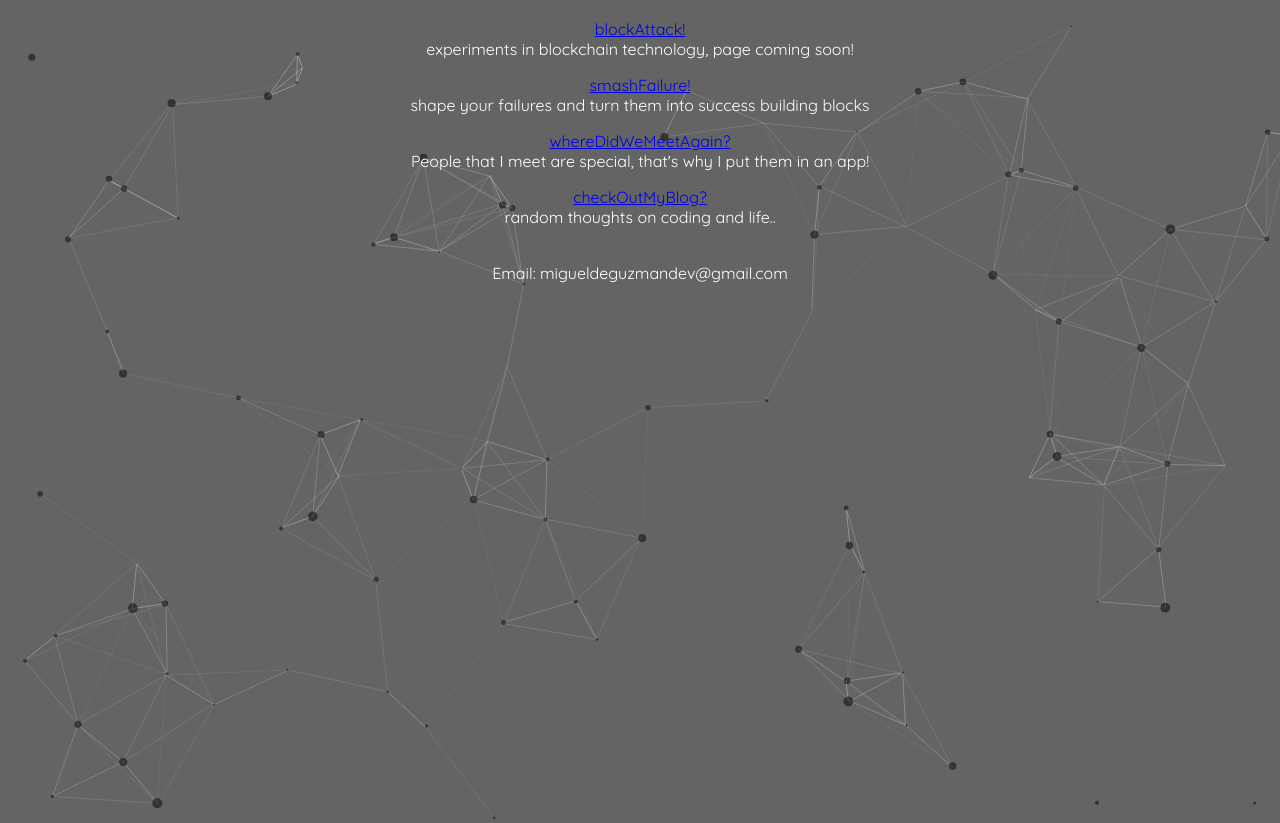
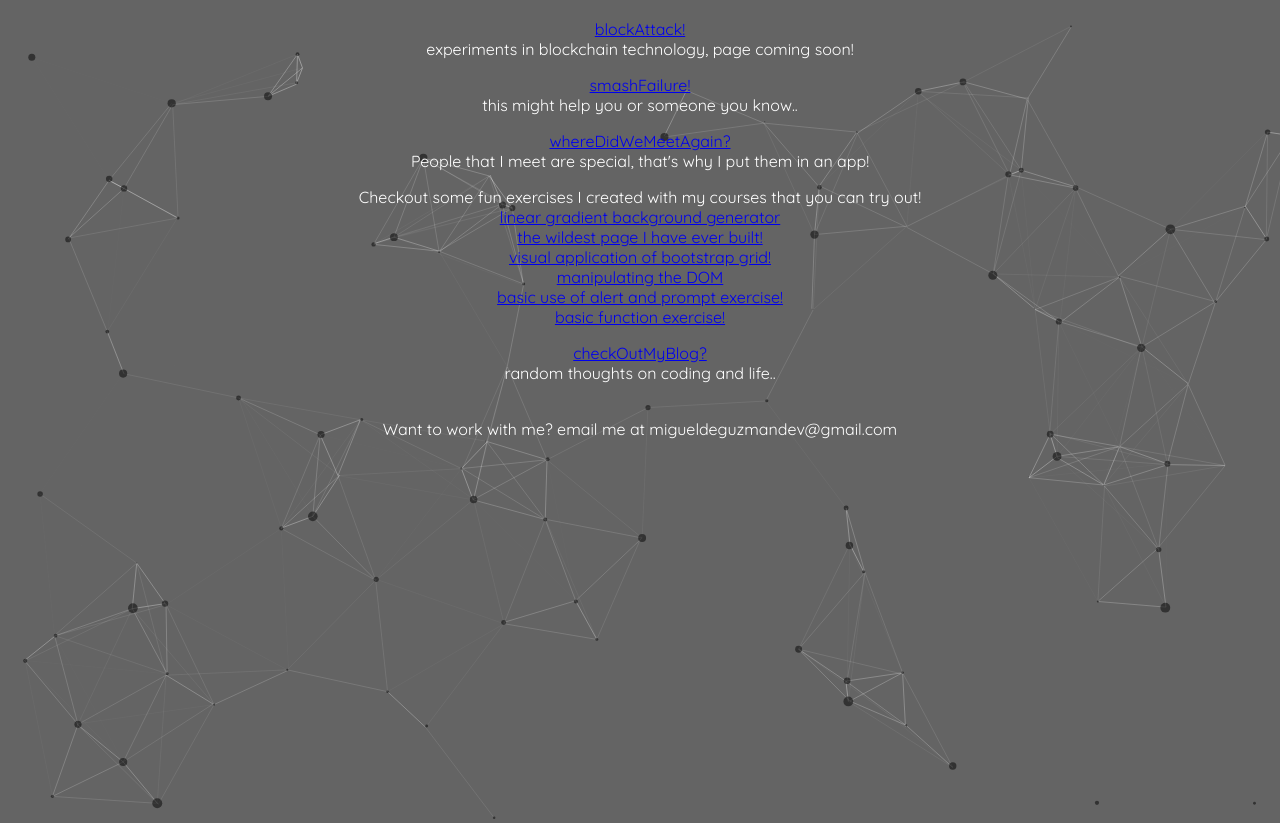
Before and after one commit to migueldeguzman/migueldeguzman.github.io, a plain HTML site: page projects.html in a window 1280 px wide. Shown: the part 62-885 px from the top of the page. Drawn offline with Linux system fonts and the light colour scheme; animation ran at ten frames a second; a web font is replaced by a local one.

Commit message:
adding simple exercises to projects.html

```diff
--- a/projects.html
+++ b/projects.html
@@ -15,16 +15,25 @@
 	</p>
 	<p>
 		<a href="https://migueldeguzman.github.io/smash-failure/">smashFailure!</a><br>
-		shape your failures and turn them into success building blocks
+		this might help you or someone you know..
 	</p>
 		<a href="https://migueldeguzman.github.io/where-did-we-meet-again/">whereDidWeMeetAgain?</a><br>
 		People that I meet are special, that's why I put them in an app!
+	</p>
+	</p>
+		Checkout some fun exercises I created with my courses that you can try out!<br>
+		<a href="https://migueldeguzman.github.io/backgroundGenerator/">linear gradient background generator</a><br>
+		<a href="https://migueldeguzman.github.io/animate/">the wildest page I have ever built!</a><br>
+		<a href="https://migueldeguzman.github.io/bootstrapgrid/">visual application of bootstrap grid!</a><br>
+		<a href="https://migueldeguzman.github.io/shoppingList/">manipulating the DOM</a><br>
+		<a href="https://migueldeguzman.github.io/areyoubillyorsusy/">basic use of alert and prompt exercise!</a><br>
+		<a href="https://migueldeguzman.github.io/functionexercise/">basic function exercise!</a><br>
 	</p>
 	<p>
 		<a href="https://myepictraveladventures.com">checkOutMyBlog?</a><br>
 		random thoughts on coding and life..</p>
 	<br>
-	Email: migueldeguzmandev@gmail.com
+	Want to work with me? email me at migueldeguzmandev@gmail.com
 
 <script src="particles.js"></script>
 <script src="js/app.js"></script>
```
Also changed, not shown: about.html (+1 -1 lines).
